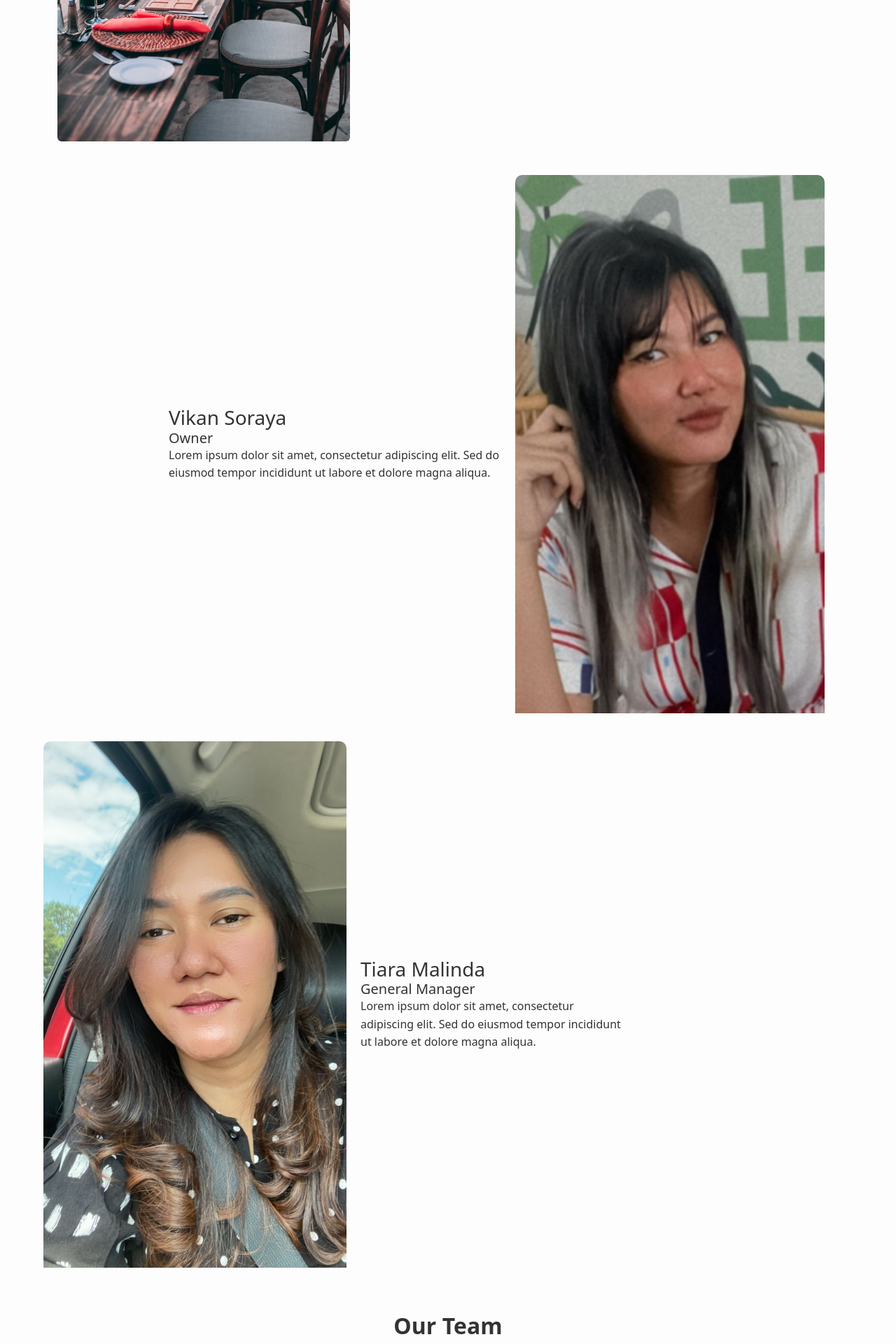
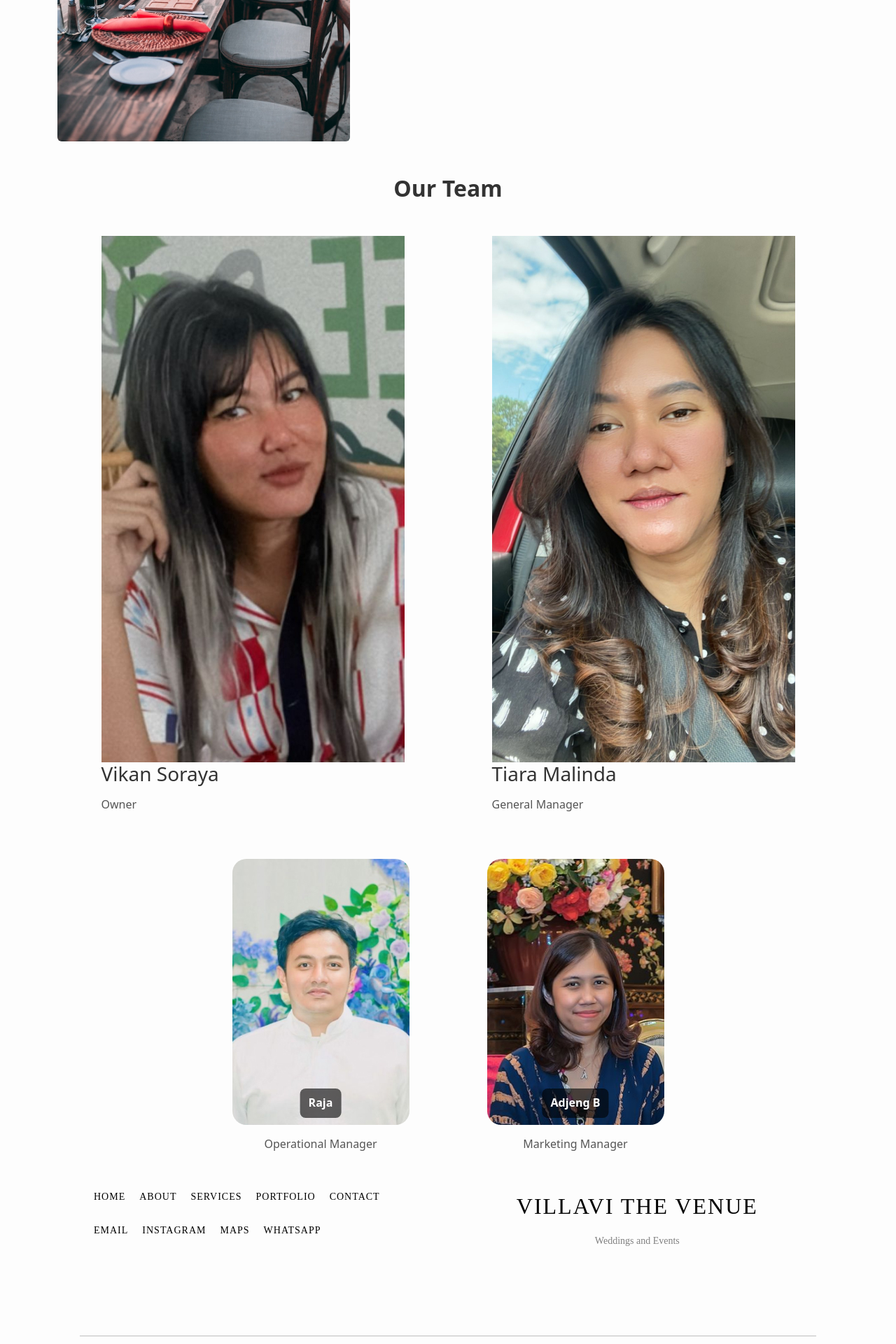
Before and after one commit to DimasFauzikun/p3l, a PHP site: page /about.html in a window 1280 px wide. Shown: the part 1168-3088 px from the top of the page at 70% size. Run offline with PHP 8.4, Linux system fonts and the light colour scheme.

Commit message:
about baru

```diff
--- a/about.html
+++ b/about.html
@@ -84,116 +84,60 @@
         </div>
       </div>
 
-      <!-- Profiles Section -->
-      <div class="row g-4 mb-5">
-        <!-- Tampilan pertama (di atas) -->
-        <div class="col-md-12 d-flex mb-3">
-          <div class="d-flex flex-row custom-right-position">
-            <div
-              class="card-body d-flex flex-column justify-content-center custom-left-position"
-            >
-              <h3 class="card-title">Vikan Soraya</h3>
-              <h5 class="card-title">Owner</h5>
-              <p class="card-text">
-                Lorem ipsum dolor sit amet, consectetur adipiscing elit. Sed do
-                eiusmod tempor incididunt ut labore et dolore magna aliqua.
-              </p>
-            </div>
-            <img
-              src="images/Rectangle 91.jpg"
-              class="card-img-top"
-              alt="John Doe"
-            />
+<!-- Profiles Section -->
+<div class="container text-center mb-5">
+  <h2>Our Team</h2>
+</div>
+
+<!-- Top Section -->
+<div class="container">
+  <div class="row g-4 mb-5">
+    <!-- Vikan Soraya (Owner) -->
+    <div class="col-md-6 d-flex justify-content-center">
+      <div class="team-card">
+        <img src="images/Rectangle 91.jpg" class="team-img" alt="Vikan Soraya" />
+        <h3 class="team-name">Vikan Soraya</h3>
+        <p class="team-role">Owner</p>
+      </div>
+    </div>
+    <!-- Tiara Malinda (General Manager) -->
+    <div class="col-md-6 d-flex justify-content-center">
+      <div class="team-card">
+        <img src="images/Rectangle 95.jpg" class="team-img" alt="Tiara Malinda" />
+        <h3 class="team-name">Tiara Malinda</h3>
+        <p class="team-role">General Manager</p>
+      </div>
+    </div>
+  </div>
+
+  <!-- Bottom Section -->
+  <div class="container mt-5">
+    <div class="row g-4 justify-content-center">
+      <!-- Raja (Operational Manager) -->
+      <div class="col-md-4 d-flex justify-content-center">
+        <div class="team-card">
+          <div class="team-image-wrapper">
+            <img src="images/Rectangle 98.jpg" class="team-img" alt="Raja" />
+            <div class="team-name-overlay">Raja</div>
           </div>
-        </div>
-
-        <!-- Tampilan kedua (di bawah) -->
-        <div class="col-md-12 d-flex mb-3">
-          <div class="d-flex flex-row custom-right-position1">
-            <!-- Gambar di kiri -->
-            <img
-              src="images/Rectangle 95.jpg"
-              class="card-img-top custom-img1"
-              alt="John Doe"
-            />
-            <!-- Teks di kanan -->
-            <div
-              class="card-body d-flex flex-column justify-content-center text-right custom-text-right"
-            >
-              <h3 class="card-title">Tiara Malinda</h3>
-              <h5 class="card-title">General Manager</h5>
-              <p class="card-text">
-                Lorem ipsum dolor sit amet, consectetur adipiscing elit. Sed do
-                eiusmod tempor incididunt ut labore et dolore magna aliqua.
-              </p>
-            </div>
-          </div>
+          <p class="team-role-1">Operational Manager</p>
         </div>
       </div>
 
-      <!-- Team Section -->
-      <div class="text-center mb-5">
-        <h2>Our Team</h2>
-      </div>
-      <!-- <div class="row g-4">
-        <div class="col-md-3 text-center">
-          <img
-            src="Rectangle 98.jpg"
-            alt="Member 1"
-            class="img-fluid rounded-circle mb-3 shadow-sm"
-          />
-          <h6>Member 1</h6>
-          <p class="text-muted">Position</p>
+      <!-- Adjeng B (Marketing Manager) -->
+      <div class="col-md-4 d-flex justify-content-center">
+        <div class="team-card">
+          <div class="team-image-wrapper">
+            <img src="images/Rectangle 99.jpg" class="team-img" alt="Adjeng B" />
+            <div class="team-name-overlay">Adjeng B</div>
+          </div>
+          <p class="team-role-1">Marketing Manager</p>
         </div>
-        <div class="col-md-3 text-center">
-          <img
-            src="Rectangle 98.jpg"
-            alt="Member 2"
-            class="img-fluid rounded-circle mb-3 shadow-sm"
-          />
-          <h6>Member 2</h6>
-          <p class="text-muted">Position</p>
-        </div>
-        <div class="col-md-3 text-center">
-          <img
-            src="Rectangle 98.jpg"
-            alt="Member 3"
-            class="img-fluid rounded-circle mb-3 shadow-sm"
-          />
-          <h6>Member 3</h6>
-          <p class="text-muted">Position</p>
-        </div>
-        <div class="col-md-3 text-center">
-          <img
-            src="Rectangle 98.jpg"
-            alt="Member 4"
-            class="img-fluid rounded-circle mb-3 shadow-sm"
-          />
-          <h6>Member 4</h6>
-          <p class="text-muted">Position</p>
-        </div>
-      </div> -->
-    </div>
-    <!-- our team -->
-    <div class="container5">
-      <!-- Profile Card Kiri -->
-      <div class="profile-card">
-        <div class="profile-image">
-          <img src="images/Rectangle 98.jpg" alt="Jonathan" />
-        </div>
-        <div class="profile-name">Raja</div>
-        <div class="profile-role">Manager Operational</div>
-      </div>
-
-      <!-- Profile Card Kanan -->
-      <div class="profile-card">
-        <div class="profile-image">
-          <img src="images/Rectangle 99.jpg" alt="Sarah" />
-        </div>
-        <div class="profile-name">Adjeng B</div>
-        <div class="profile-role">Marketing Manager</div>
       </div>
     </div>
+  </div>
+</div>
+
 
     <!-- Footer -->
     <footer>
--- a/style.css
+++ b/style.css
@@ -235,7 +235,6 @@ h2 {
   margin: 0 auto;
   overflow: hidden;
   position: relative;
-  border-radius: 50% 50% 0 0; /* Membuat efek lengkung atas */
 }
 
 .profile-image img {
@@ -272,6 +271,45 @@ h2 {
   justify-content: space-between;
   flex-wrap: wrap;
   gap: 20px; /* Jarak antar card */
+}
+
+/* bentuk team-card */
+.team-image-wrapper {
+  position: relative;
+  width: 100%;
+  height: 380px; /* Tinggi gambar */
+  overflow: hidden;
+  border-radius: 20px;
+}
+
+/* Overlay Text on Image */
+.team-name-overlay {
+  position: absolute;
+  bottom: 10px;
+  left: 50%;
+  transform: translateX(-50%);
+  background-color: rgba(0, 0, 0, 0.6);
+  color: #fff;
+  padding: 8px 12px;
+  font-size: 1rem;
+  font-weight: bold;
+  border-radius: 8px;
+}
+
+/* Role Text */
+.team-role {
+  margin-top: 15px;
+  font-size: 1rem;
+  color: #555;
+  font-weight: normal;
+}
+
+.team-role-1 {
+  margin-top: 15px;
+  font-size: 1rem;
+  color: #555;
+  font-weight: normal;
+  text-align: center; /* Membuat teks berada di tengah */
 }
 
 /* RESPONSIVE TEAM CARDS */
```
Also changed, not shown: images/Rectangle 98.jpg, images/Rectangle 99.jpg.
